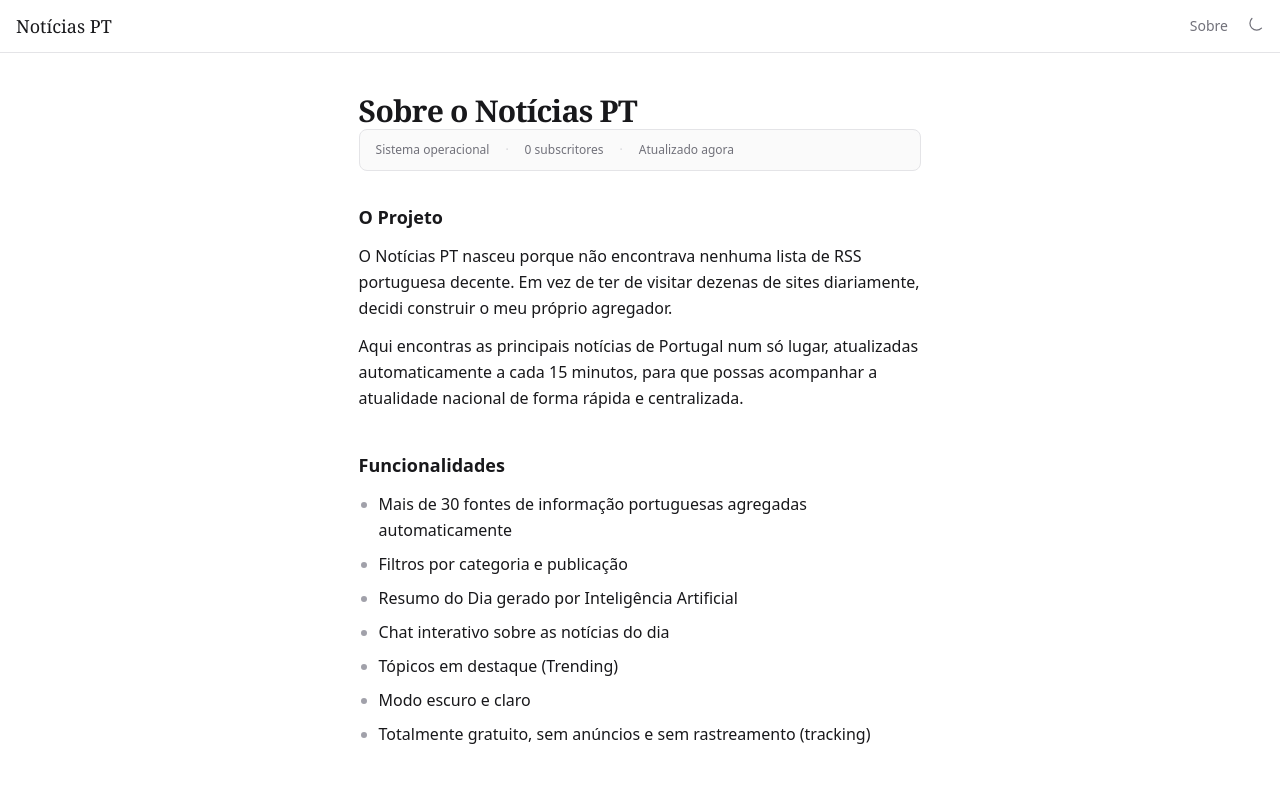
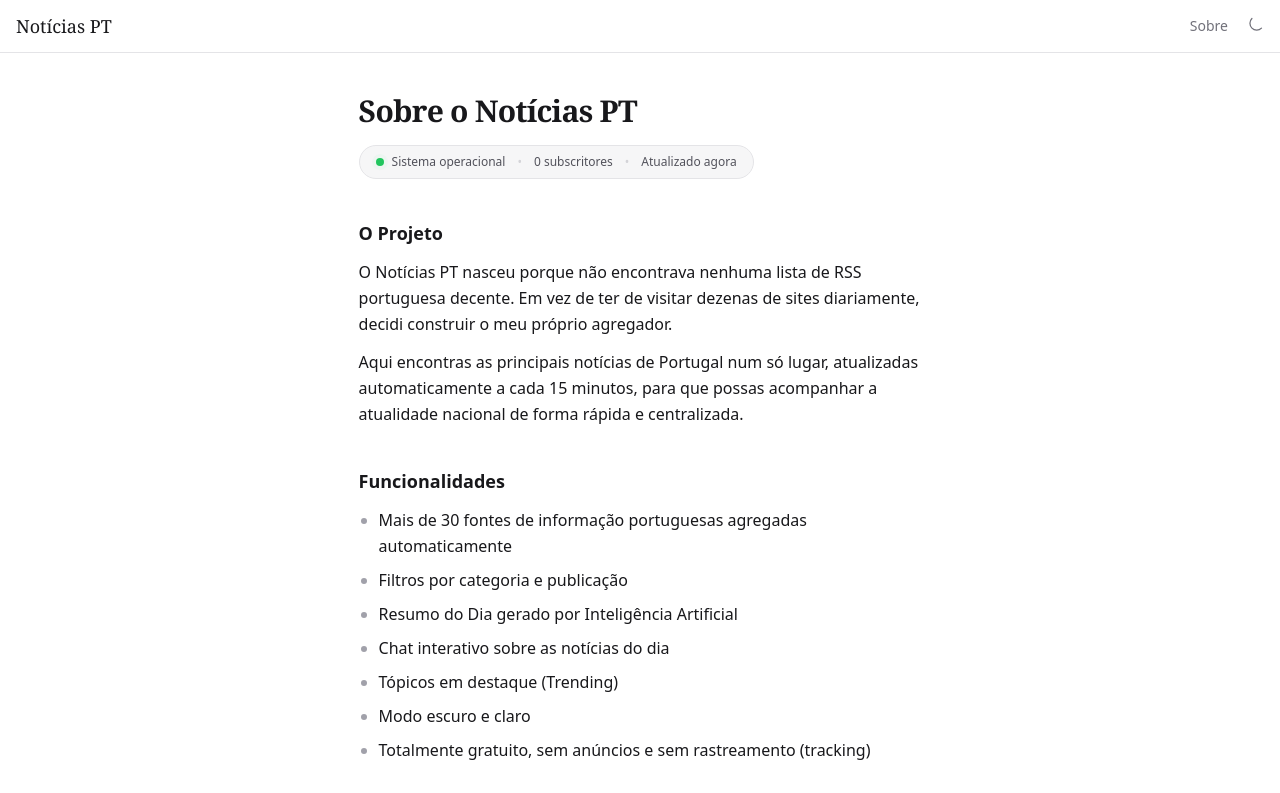
Before and after one commit to Lozano-Miguel/noticias-pt.me, a Next.js app: page /sobre in a window 1280 px wide. Shown: the top 793 px of the page. Built offline with nearby package versions, Linux system fonts and the light colour scheme; no server answers; the database is empty.

Commit message:
fixed subs bar

```diff
--- a/app/sobre/page.js
+++ b/app/sobre/page.js
@@ -102,18 +102,25 @@ export default async function SobrePage() {
           dangerouslySetInnerHTML={{ __html: JSON.stringify(jsonLd) }}
         />
 
-        <h1 className="font-serif text-3xl font-semibold tracking-tight text-zinc-900 dark:text-zinc-100">
-          Sobre o Notícias PT
-        </h1>
+        <div className="mb-10">
+          <h1 className="mb-4 font-serif text-3xl font-semibold tracking-tight text-zinc-900 dark:text-zinc-100">
+            Sobre o Notícias PT
+          </h1>
 
-        <div
-          className="flex flex-wrap gap-4 items-center px-4 py-3 bg-zinc-50 dark:bg-zinc-900 border border-zinc-200 dark:border-zinc-800 rounded-lg mb-8 text-xs text-zinc-500 dark:text-zinc-400"
-        >
-          <span>Sistema operacional</span>
-          <span className="text-zinc-300 dark:text-zinc-600">·</span>
-          <span>{subscriberCount} subscritores</span>
-          <span className="text-zinc-300 dark:text-zinc-600">·</span>
-          <span>Atualizado {relativeTime}</span>
+          <div className="inline-flex flex-wrap items-center gap-3 px-4 py-2 text-xs font-medium rounded-full bg-zinc-100/80 dark:bg-zinc-800/50 text-zinc-600 dark:text-zinc-300 border border-zinc-200 dark:border-zinc-700/50 w-fit backdrop-blur-sm">
+            <div className="flex items-center gap-2">
+              <span className="relative flex h-2 w-2">
+                <span className="animate-ping absolute inline-flex h-full w-full rounded-full bg-green-400 opacity-75 dark:opacity-50" />
+                <span className="relative inline-flex rounded-full h-2 w-2 bg-green-500" />
+              </span>
+              Sistema operacional
+            </div>
+
+            <span className="text-zinc-300 dark:text-zinc-600">•</span>
+            <span>{subscriberCount} subscritores</span>
+            <span className="text-zinc-300 dark:text-zinc-600">•</span>
+            <span>Atualizado {relativeTime}</span>
+          </div>
         </div>
 
         <div className="mt-8 space-y-10">
```
